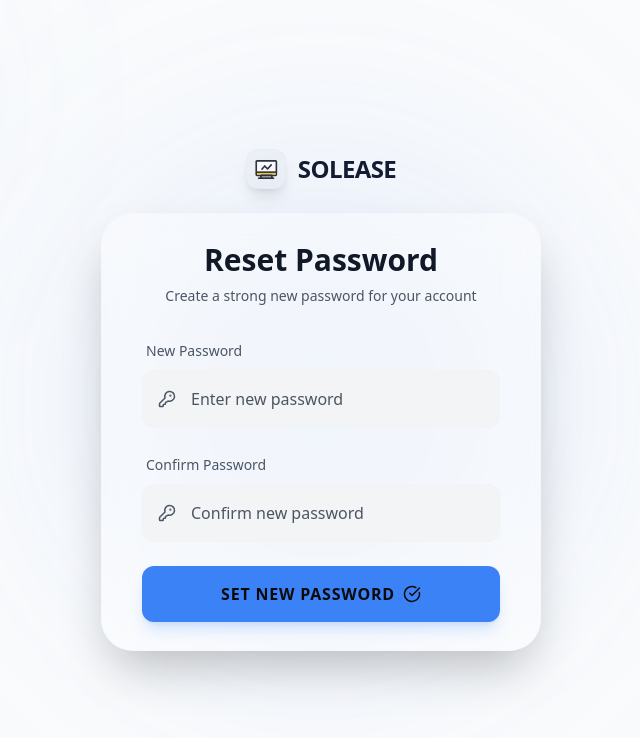
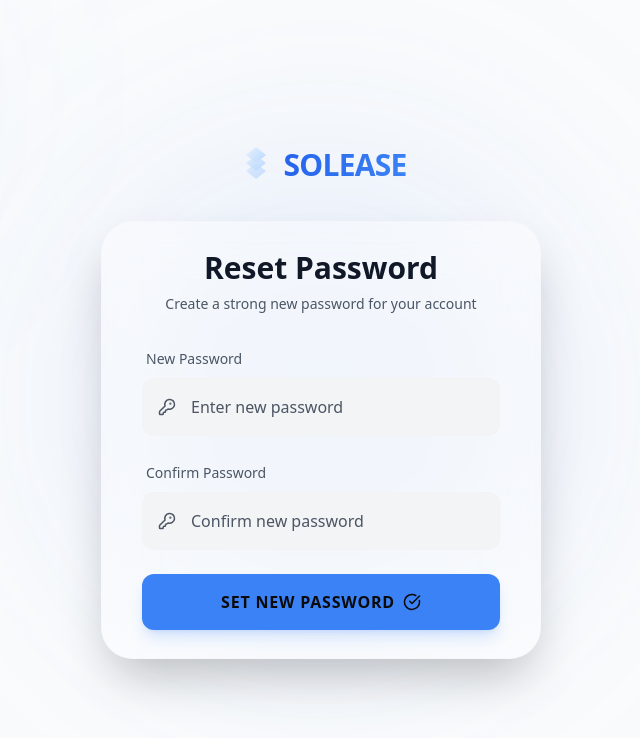
Before and after one commit to JAM3S11/solease, a React (Vite) app in the folder frontend/: page /auth/reset-password/1 in a window 1280 px wide. Shown: the top 738 px of the page, without its empty margins (319-959 px from the left). Built offline with nearby package versions, Linux system fonts and the light colour scheme; no server answers.

Commit message:
feat(Auth modifications): Canvas update for both Reset and Forgot authentication form

```diff
--- a/frontend/src/components/ForgotForm.jsx
+++ b/frontend/src/components/ForgotForm.jsx
@@ -1,8 +1,54 @@
-import React, { useState } from "react";
+import React, { useState, useEffect, useRef } from "react";
 import { useNavigate, Link } from "react-router-dom";
 import { Mail, Send, CheckCircle2 } from "lucide-react";
 import { useAuthenticationStore } from "../store/authStore";
 import { motion, AnimatePresence } from "framer-motion";
+
+const CanvasLogo = ({ isBlurred }) => {
+  const canvasRef = useRef(null);
+
+  useEffect(() => {
+    const canvas = canvasRef.current;
+
+    if(!canvas) return;
+
+    const ctx = canvas.getContext('2d');
+
+    // CLear for redrawing
+    ctx.clearRect(0, 0, 40, 40);
+
+    // Background gradient based on the scroll state
+    const gradient = ctx.createLinearGradient(0, 0, 40, 40);
+    if(isBlurred){
+      gradient.addColorStop(0, '#2563EB');
+      gradient.addColorStop(1, '#06B6D4');
+    } else {
+      gradient.addColorStop(0, '#FFFFFF');
+      gradient.addColorStop(1, '#93C5FD');
+    }
+
+    ctx.fillStyle = gradient;
+
+    // Drew the S-shape layer
+    const drawChevron = (yOffset, alpha = 1) => {
+      ctx.globalAlpha = alpha;
+      ctx.beginPath();
+      ctx.moveTo(10, yOffset + 8);
+      ctx.lineTo(20, yOffset);
+      ctx.lineTo(30, yOffset + 8);
+      ctx.lineTo(20, yOffset + 16);
+      ctx.fill();
+    }
+
+    drawChevron(18, 0.6); // Bottom
+    drawChevron(10, 0.8); // Middle
+    drawChevron(2, 1);    // Top
+
+    ctx.globalAlpha = 1;
+  }, [isBlurred]);
+
+  return <canvas ref={canvasRef} width='40' height='40' className="w-8 h-8 md:w-10 md:h-10" />
+}
 
 const ForgotPassForm = () => {
   const [formData, setFormData] = useState({
@@ -39,16 +85,29 @@ const ForgotPassForm = () => {
       <div className="absolute -top-24 -left-24 w-96 h-96 bg-blue-500/5 rounded-full blur-[100px] pointer-events-none" />
 
       {/* Header */}
-      <div className="flex items-center justify-center mb-4">
-        <div className="flex items-center gap-3">
-          <div className="w-10 h-10 bg-gray-100 border border-gray-300/10 rounded-xl flex items-center justify-center shadow-lg group hover:border-blue-500/50 transition-colors">
-            <img src="/solease.svg" alt="Solease" className="h-8 w-8 group-hover:scale-110 transition-transform" />
-          </div>
-          <Link to="/" className="text-gray-900 text-2xl font-bold tracking-tight hover:text-blue-400 transition-colors">
-            SOLEASE
+      <motion.div
+        initial={{ opacity: 0, y: -20 }}
+        animate={{ opacity: 1, y: 0 }}
+        transition={{ duration: 0.6 }}
+        className="flex items-center justify-center mb-6"
+      >
+        <motion.div
+          initial={{ opacity: 0, x: -10 }}
+          animate={{ opacity: 1, x: 0 }}
+          transition={{ delay: 0.15, duration: 0.5 }}
+        >
+          <Link
+            to="/"
+            aria-label="SOLEASE - Home"
+            className="flex items-center gap-1.5 md:gap-2 text-xl md:text-2xl lg:text-3xl font-bold tracking-tight text-gray-900 dark:text-white hover:text-blue-500 dark:hover:text-blue-300 focus-visible:outline-none focus-visible:ring-2 focus-visible:ring-blue-500 focus-visible:ring-offset-2 dark:focus-visible:ring-offset-slate-950 transition-all duration-300 rounded-lg px-2 py-1"
+          >
+            <CanvasLogo />
+            <span className="bg-gradient-to-r from-blue-600 to-blue-500 dark:from-blue-400 dark:to-blue-300 bg-clip-text text-transparent hover:from-blue-500 hover:to-blue-400 dark:hover:from-blue-300 dark:hover:to-blue-200 transition-all duration-300">
+              SOLEASE
+            </span>
           </Link>
-        </div>
-      </div>
+        </motion.div>
+      </motion.div>
 
       <motion.div
         initial={{ opacity: 0, y: 20 }}
--- a/frontend/src/components/ResetPassword.jsx
+++ b/frontend/src/components/ResetPassword.jsx
@@ -1,9 +1,55 @@
-import React, { useState } from "react";
+import React, { useState, useEffect, useRef } from "react";
 import { useNavigate, useParams, Link } from "react-router";
 import { Lock, KeyRound, CheckCircle } from "lucide-react";
 import { useAuthenticationStore } from "../store/authStore";
 import { motion } from "framer-motion";
 import toast from "react-hot-toast";
+
+const CanvasLogo = ({ isBlurred }) => {
+  const canvasRef = useRef(null);
+
+  useEffect(() => {
+    const canvas = canvasRef.current;
+
+    if(!canvas) return;
+
+    const ctx = canvas.getContext('2d');
+
+    // CLear for redrawing
+    ctx.clearRect(0, 0, 40, 40);
+
+    // Background gradient based on the scroll state
+    const gradient = ctx.createLinearGradient(0, 0, 40, 40);
+    if(isBlurred){
+      gradient.addColorStop(0, '#2563EB');
+      gradient.addColorStop(1, '#06B6D4');
+    } else {
+      gradient.addColorStop(0, '#FFFFFF');
+      gradient.addColorStop(1, '#93C5FD');
+    }
+
+    ctx.fillStyle = gradient;
+
+    // Drew the S-shape layer
+    const drawChevron = (yOffset, alpha = 1) => {
+      ctx.globalAlpha = alpha;
+      ctx.beginPath();
+      ctx.moveTo(10, yOffset + 8);
+      ctx.lineTo(20, yOffset);
+      ctx.lineTo(30, yOffset + 8);
+      ctx.lineTo(20, yOffset + 16);
+      ctx.fill();
+    }
+
+    drawChevron(18, 0.6); // Bottom
+    drawChevron(10, 0.8); // Middle
+    drawChevron(2, 1);    // Top
+
+    ctx.globalAlpha = 1;
+  }, [isBlurred]);
+
+  return <canvas ref={canvasRef} width='40' height='40' className="w-8 h-8 md:w-10 md:h-10" />
+}
 
 const ResetPassword = () => {
   const [formData, setFormData] = useState({
@@ -57,16 +103,29 @@ const ResetPassword = () => {
       <div className="absolute -top-24 -left-24 w-96 h-96 bg-blue-500/5 rounded-full blur-[100px] pointer-events-none" />
 
       {/* Header */}
-      <div className="flex items-center justify-center mb-4">
-        <div className="flex items-center gap-3">
-          <div className="w-10 h-10 bg-gray-100 border border-gray-300/10 rounded-xl flex items-center justify-center shadow-lg group hover:border-blue-500/50 transition-colors">
-            <img src="/solease.svg" alt="Solease" className="h-8 w-8 group-hover:scale-110 transition-transform" />
-          </div>
-          <Link to="/" className="text-gray-900 text-2xl font-bold tracking-tight hover:text-blue-400 transition-colors">
-            SOLEASE
+      <motion.div
+        initial={{ opacity: 0, y: -20 }}
+        animate={{ opacity: 1, y: 0 }}
+        transition={{ duration: 0.6 }}
+        className="flex items-center justify-center mb-6"
+      >
+        <motion.div
+          initial={{ opacity: 0, x: -10 }}
+          animate={{ opacity: 1, x: 0 }}
+          transition={{ delay: 0.15, duration: 0.5 }}
+        >
+          <Link
+            to="/"
+            aria-label="SOLEASE - Home"
+            className="flex items-center gap-1.5 md:gap-2 text-xl md:text-2xl lg:text-3xl font-bold tracking-tight text-gray-900 dark:text-white hover:text-blue-500 dark:hover:text-blue-300 focus-visible:outline-none focus-visible:ring-2 focus-visible:ring-blue-500 focus-visible:ring-offset-2 dark:focus-visible:ring-offset-slate-950 transition-all duration-300 rounded-lg px-2 py-1"
+          >
+            <CanvasLogo />
+            <span className="bg-gradient-to-r from-blue-600 to-blue-500 dark:from-blue-400 dark:to-blue-300 bg-clip-text text-transparent hover:from-blue-500 hover:to-blue-400 dark:hover:from-blue-300 dark:hover:to-blue-200 transition-all duration-300">
+              SOLEASE
+            </span>
           </Link>
-        </div>
-      </div>
+        </motion.div>
+      </motion.div>
 
       <motion.div
         initial={{ opacity: 0, scale: 0.95 }}
```
